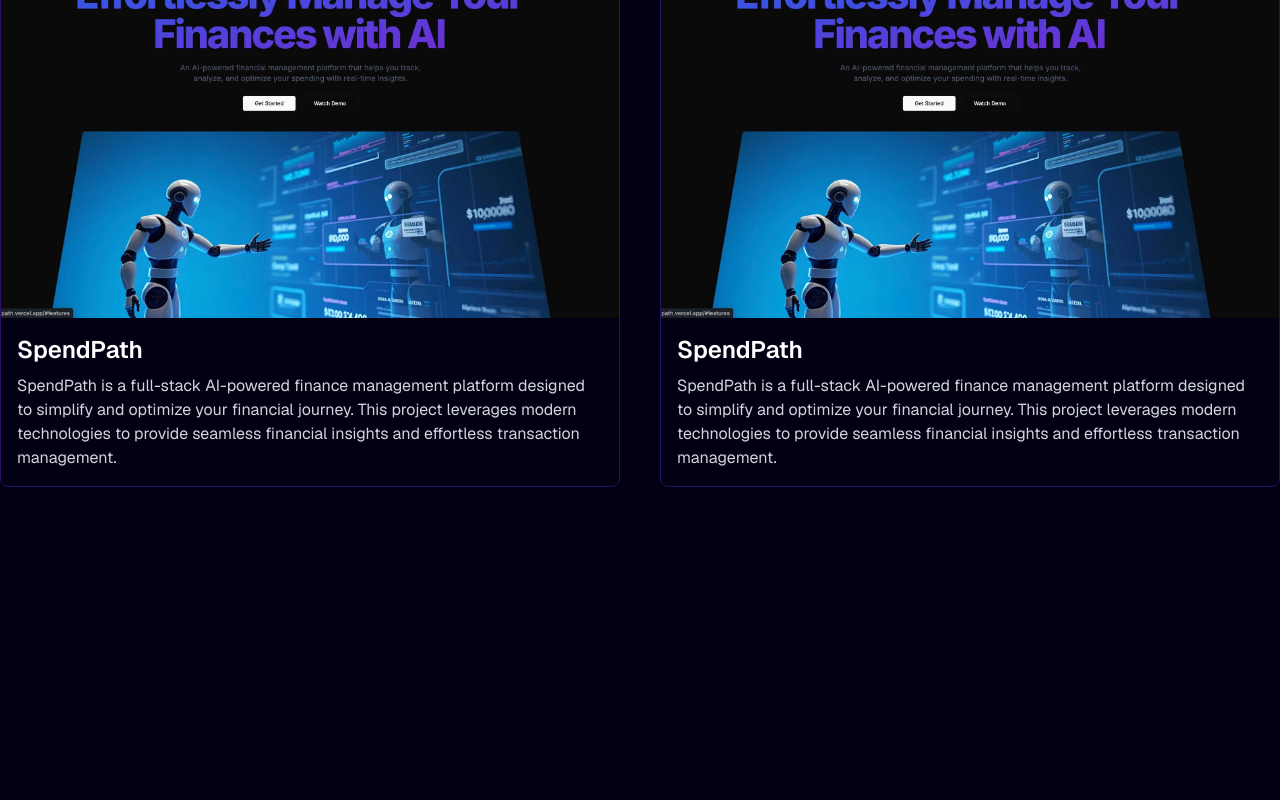
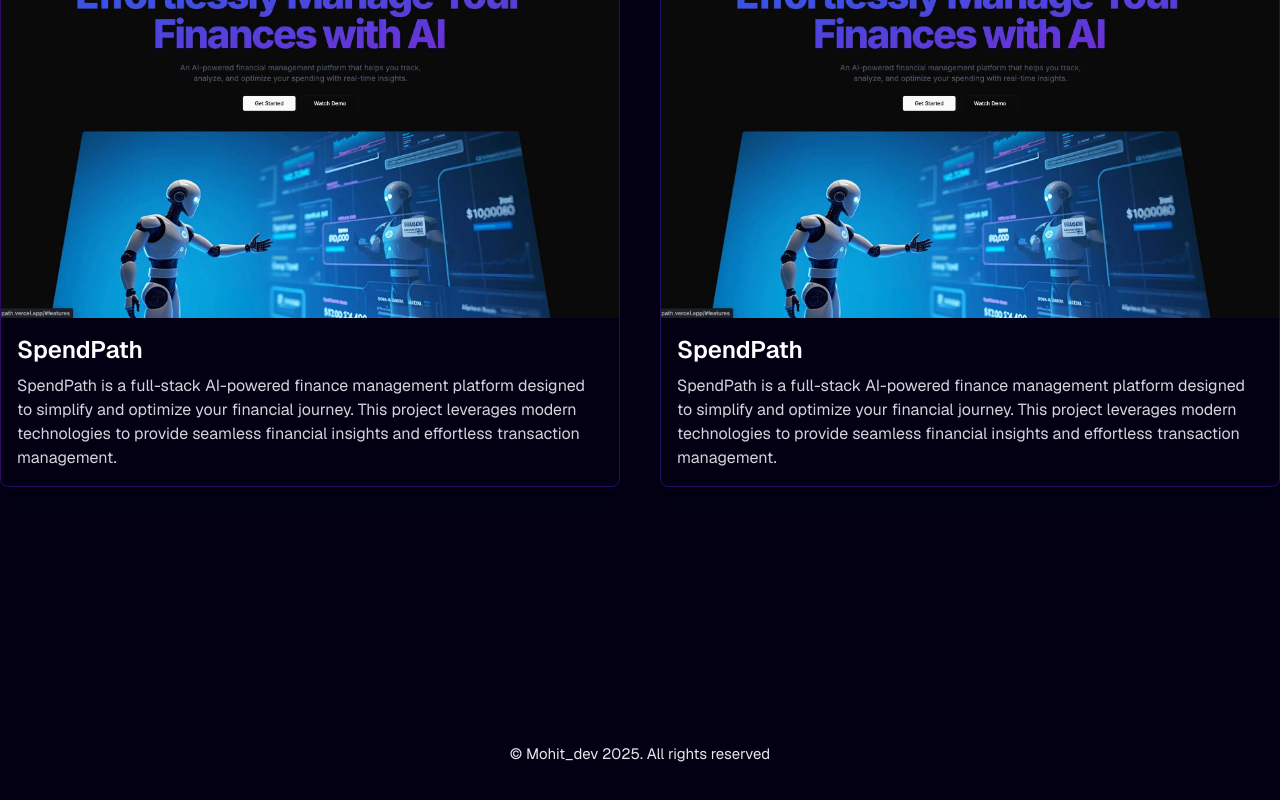
Before and after one commit to mohitsingh4716/mohit-personal-portfolio, a Next.js app: page / in a window 1280 px wide. Shown: the part 1729-2529 px from the top of the page. Before the commit the page ends 2376 px from the top, so only its background shows below. Built offline with nearby package versions, Linux system fonts and the light colour scheme.

Commit message:
FooterAdded

```diff
--- a/app/page.tsx
+++ b/app/page.tsx
@@ -1,3 +1,4 @@
+import Footer from '@/components/main/Footer';
 import Hero from '@/components/main/Hero';
 import Project from '@/components/main/Project';
 import Skills from '@/components/main/Skills';
@@ -10,6 +11,7 @@
          <Hero/>
          <Skills/>
          <Project/>
+         <Footer/>
       </div>
     </main>
   );
--- /dev/null
+++ b/components/main/Footer.tsx
@@ -0,0 +1,13 @@
+import React from 'react'
+
+const Footer = () => {
+  return (
+<div className="w-full h-full bg-transparent text-gray-200 shadow-lg p-4 ">
+        <div className="mb-[20px] text-[15px] text-center ">
+                &copy; Mohit_dev 2025. All rights reserved
+            </div>
+    </div>
+  )
+}
+
+export default Footer
```
